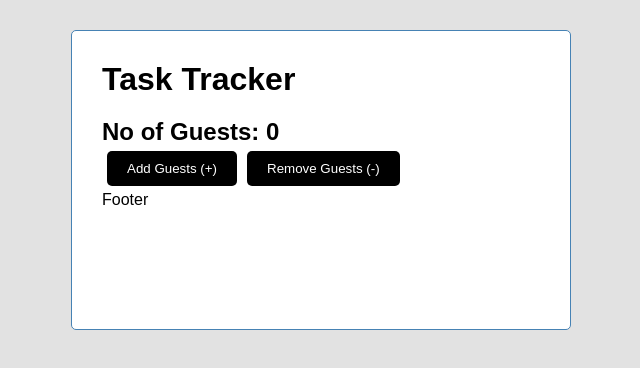
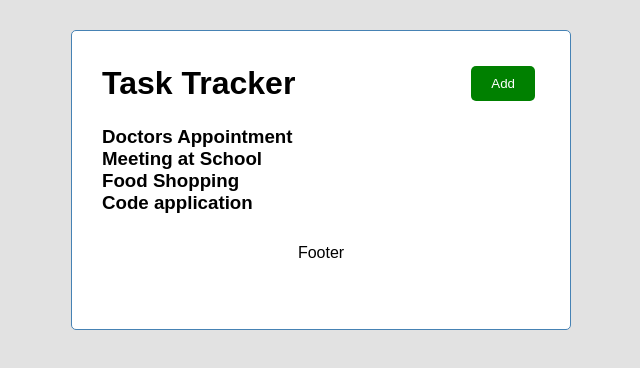
Before and after one commit to Bwogi/react-task-tracker, a React (Create React App) app: page / in a window 1280 px wide. Shown: the top 368 px of the page, without its empty margins (319-959 px from the left). Built offline with nearby package versions, Linux system fonts and the light colour scheme.

Commit message:
props and mapping

```diff
--- a/src/App.js
+++ b/src/App.js
@@ -1,13 +1,15 @@
 import React from 'react';
-import Counter from './components/Counter';
+// import Counter from './components/Counter';
 import Footer from './components/Footer';
 import Header from './components/Header';
+import Tasks from './components/Tasks';
 
 const App = () => {
 	return (
 		<div className='container'>
 			<Header />
-			<Counter />
+			{/* <Counter /> */}
+			<Tasks />
 			<Footer />
 		</div>
 	);
--- /dev/null
+++ b/src/components/Button/index.js
@@ -0,0 +1,24 @@
+import PropTypes from 'prop-types';
+
+const Button = ({ text, color, onClick }) => {
+	return (
+		<button
+			onClick={onClick}
+			style={{ backgroundColor: color }}
+			className='btn'>
+			{text}
+		</button>
+	);
+};
+
+Button.defaultProps = {
+	color: 'steelblue',
+};
+
+Button.propTypes = {
+	text: PropTypes.string,
+	color: PropTypes.string,
+	onClick: PropTypes.func,
+};
+
+export default Button;
--- a/src/components/Header/index.js
+++ b/src/components/Header/index.js
@@ -1,11 +1,18 @@
-import React from 'react';
+import Button from '../Button';
 
-const Header = () => {
+const Header = ({ title }) => {
+	const clickEvent = () => {
+		console.log('clicked');
+	};
 	return (
-		<div className='header'>
-			<h1>Task Tracker</h1>
-		</div>
+		<header className='header'>
+			<h1>{title}</h1>
+			<Button color='green' text='Add' onClick={clickEvent} />
+		</header>
 	);
+};
+Header.defaultProps = {
+	title: 'Task Tracker',
 };
 
 export default Header;
--- /dev/null
+++ b/src/components/Tasks/index.js
@@ -0,0 +1,38 @@
+const tasks = [
+	{
+		id: 1,
+		text: 'Doctors Appointment',
+		day: 'Feb 5th at 2:30pm.',
+		reminder: true,
+	},
+	{
+		id: 2,
+		text: 'Meeting at School',
+		day: 'Feb 6th at 1:30pm.',
+		reminder: true,
+	},
+	{
+		id: 3,
+		text: 'Food Shopping',
+		day: 'Feb 5th at 2:30pm.',
+		reminder: false,
+	},
+	{
+		id: 4,
+		text: 'Code application',
+		day: 'Feb 7th at 2:30pm.',
+		reminder: false,
+	},
+];
+
+const Tasks = () => {
+	return (
+		<>
+			{tasks.map((task) => (
+				<h3 key={task.id}>{task.text} </h3>
+			))}
+		</>
+	);
+};
+
+export default Tasks;
--- a/src/index.css
+++ b/src/index.css
@@ -64,3 +64,35 @@ body {
 .event-reminder {
 	border-left: 5px solid green;
 }
+.add-form {
+	margin-bottom: 40px;
+}
+.form-control {
+	margin: 20px 0;
+}
+.form-control label {
+	display: block;
+}
+.form-control input {
+	width: 100%;
+	height: 40px;
+	margin: 5px;
+	padding: 3px 7px;
+	font-size: 17px;
+}
+.form-control-check {
+	display: flex;
+	align-items: center;
+	justify-content: space-between;
+}
+.form-control-check label {
+	flex: 1;
+}
+.form-control-check input {
+	flex: 2;
+	height: 20px;
+}
+.footer {
+	margin-top: 30px;
+	text-align: center;
+}
```
